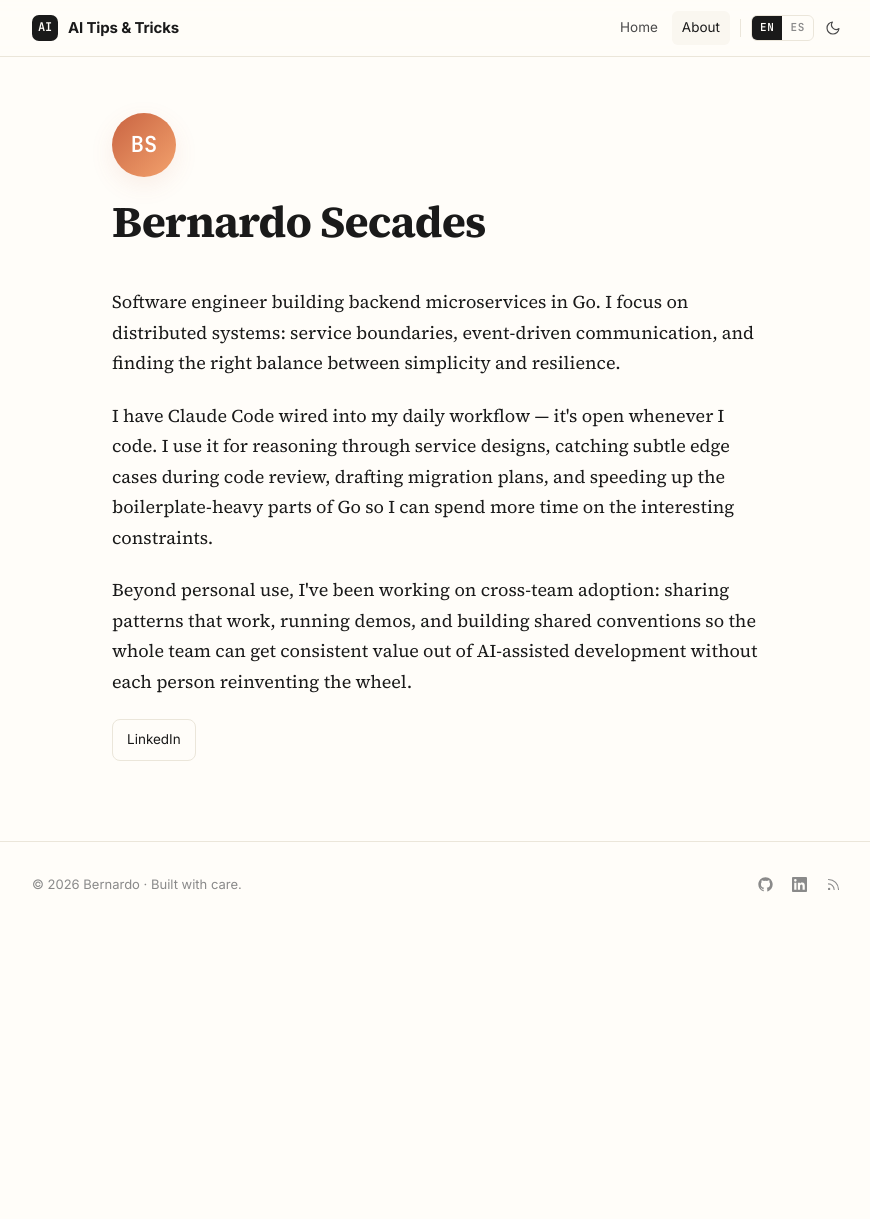
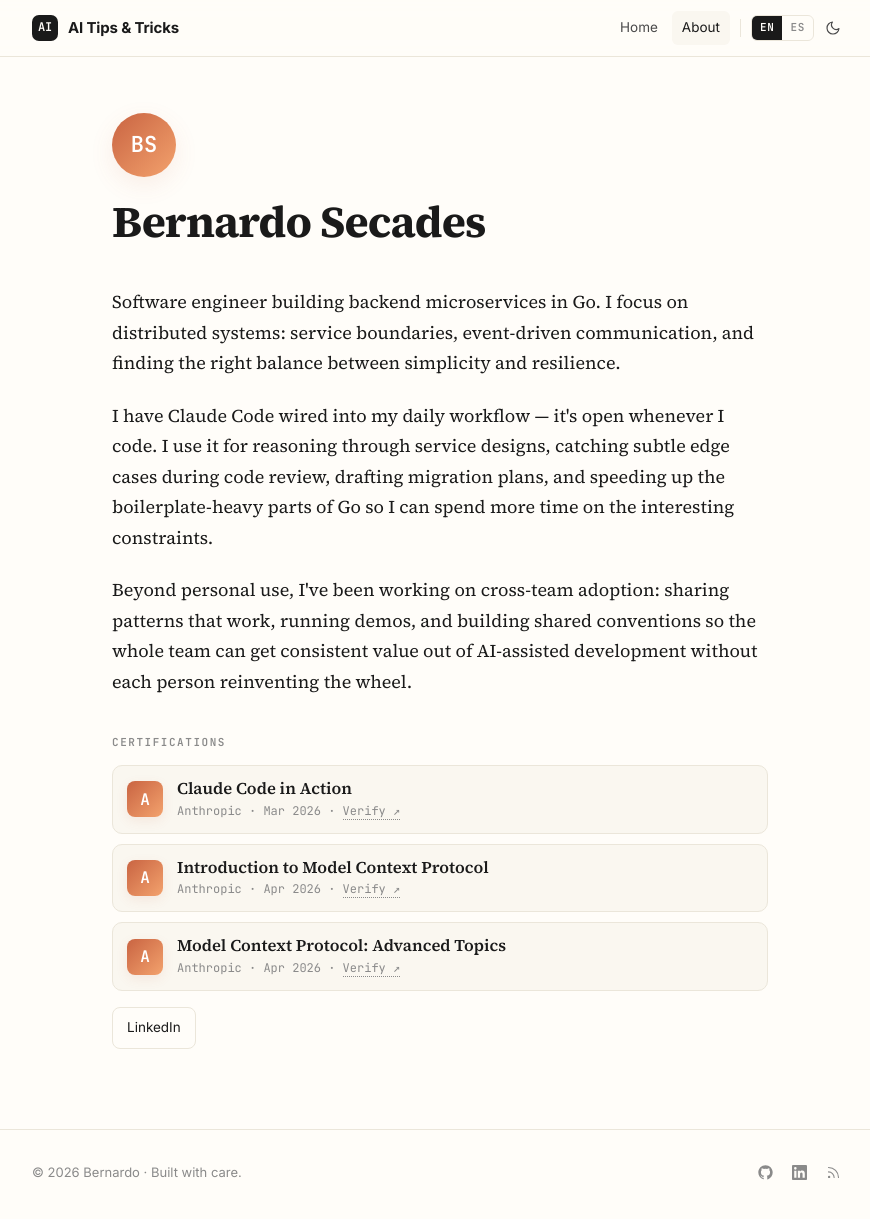
Before and after one commit to bernardosecades/bernardosecades.github.io, a Jekyll site: the page built from en/about.md, in a window 1280 px wide and 1224 px high. Shown: the top 1219 px of the window, without its empty margins (200-1070 px from the left). Built offline with Jekyll 4.4.1, drawn with Linux system fonts in a browser that asks for light colours.

```diff
--- a/assets/css/style.css
+++ b/assets/css/style.css
@@ -477,6 +477,40 @@ html[data-theme="dark"] .icon-btn .icon-moon { display: none; }
 .about-socials a:hover { background: var(--bg-elev); border-color: var(--fg-mute); }
 .about-socials svg { width: 15px; height: 15px; }
 
+.about-certs { margin: 36px 0 8px; }
+.about-certs-title {
+  font-family: var(--mono);
+  font-size: 11px; letter-spacing: 0.14em; text-transform: uppercase;
+  color: var(--fg-mute); margin: 0 0 14px; font-weight: 600;
+}
+.cert-list { list-style: none; padding: 0; margin: 0; display: grid; gap: 10px; }
+.cert-item {
+  display: grid; grid-template-columns: 36px 1fr; gap: 14px; align-items: center;
+  padding: 12px 14px;
+  border: 1px solid var(--line); border-radius: 10px;
+  background: var(--bg-elev);
+  transition: border-color .15s, transform .15s;
+}
+.cert-item:hover { border-color: var(--accent); }
+.cert-badge {
+  width: 36px; height: 36px; border-radius: 8px;
+  display: inline-flex; align-items: center; justify-content: center;
+  background: linear-gradient(135deg, var(--accent), #f3a26d);
+  color: #fff; font-family: var(--mono); font-weight: 700; font-size: 16px;
+  box-shadow: 0 4px 12px var(--accent-soft);
+}
+.cert-meta { display: flex; flex-direction: column; gap: 2px; min-width: 0; }
+.cert-title {
+  font-family: var(--serif); font-size: 16.5px; font-weight: 600;
+  color: var(--fg); text-decoration: none; line-height: 1.3;
+}
+.cert-title:hover { color: var(--accent); }
+.cert-sub {
+  font-family: var(--mono); font-size: 12px; color: var(--fg-mute);
+}
+.cert-sub a { color: var(--fg-mute); text-decoration: none; border-bottom: 1px dotted var(--fg-mute); }
+.cert-sub a:hover { color: var(--accent); border-bottom-color: var(--accent); }
+
 /* ── 404 ──────────────────────────────────────────────────────────────── */
 .nf-wrap {
   min-height: calc(100vh - 56px - 130px);
--- a/en/about.md
+++ b/en/about.md
@@ -17,6 +17,33 @@ about_ref: true
     <p>Beyond personal use, I've been working on cross-team adoption: sharing patterns that work, running demos, and building shared conventions so the whole team can get consistent value out of AI-assisted development without each person reinventing the wheel.</p>
   </div>
 
+  <section class="about-certs" aria-labelledby="certs-heading">
+    <h2 id="certs-heading" class="about-certs-title">Certifications</h2>
+    <ul class="cert-list">
+      <li class="cert-item">
+        <span class="cert-badge" aria-hidden="true">A</span>
+        <div class="cert-meta">
+          <a class="cert-title" href="https://verify.skilljar.com/c/us429rbhizpg" target="_blank" rel="noopener">Claude Code in Action</a>
+          <span class="cert-sub">Anthropic · Mar 2026 · <a href="https://verify.skilljar.com/c/us429rbhizpg" target="_blank" rel="noopener">Verify ↗</a></span>
+        </div>
+      </li>
+      <li class="cert-item">
+        <span class="cert-badge" aria-hidden="true">A</span>
+        <div class="cert-meta">
+          <a class="cert-title" href="https://verify.skilljar.com/c/yf83vww2p9bj" target="_blank" rel="noopener">Introduction to Model Context Protocol</a>
+          <span class="cert-sub">Anthropic · Apr 2026 · <a href="https://verify.skilljar.com/c/yf83vww2p9bj" target="_blank" rel="noopener">Verify ↗</a></span>
+        </div>
+      </li>
+      <li class="cert-item">
+        <span class="cert-badge" aria-hidden="true">A</span>
+        <div class="cert-meta">
+          <a class="cert-title" href="https://verify.skilljar.com/c/fwr55oo2jq2r" target="_blank" rel="noopener">Model Context Protocol: Advanced Topics</a>
+          <span class="cert-sub">Anthropic · Apr 2026 · <a href="https://verify.skilljar.com/c/fwr55oo2jq2r" target="_blank" rel="noopener">Verify ↗</a></span>
+        </div>
+      </li>
+    </ul>
+  </section>
+
   <div class="about-socials">
     <a href="https://linkedin.com/in/bernardosecades" target="_blank" rel="noopener">LinkedIn</a>
   </div>
```
Also changed, not shown: _posts/en/2026-05-05-claude-code-multi-repo-workspace.md (added, +57 -0 lines), _posts/es/2026-05-05-claude-code-workspace-multi-repo.md (added, +57 -0 lines), es/about.md (+27 -0 lines), .github/workflows/scheduled-rebuild.yml (added).
